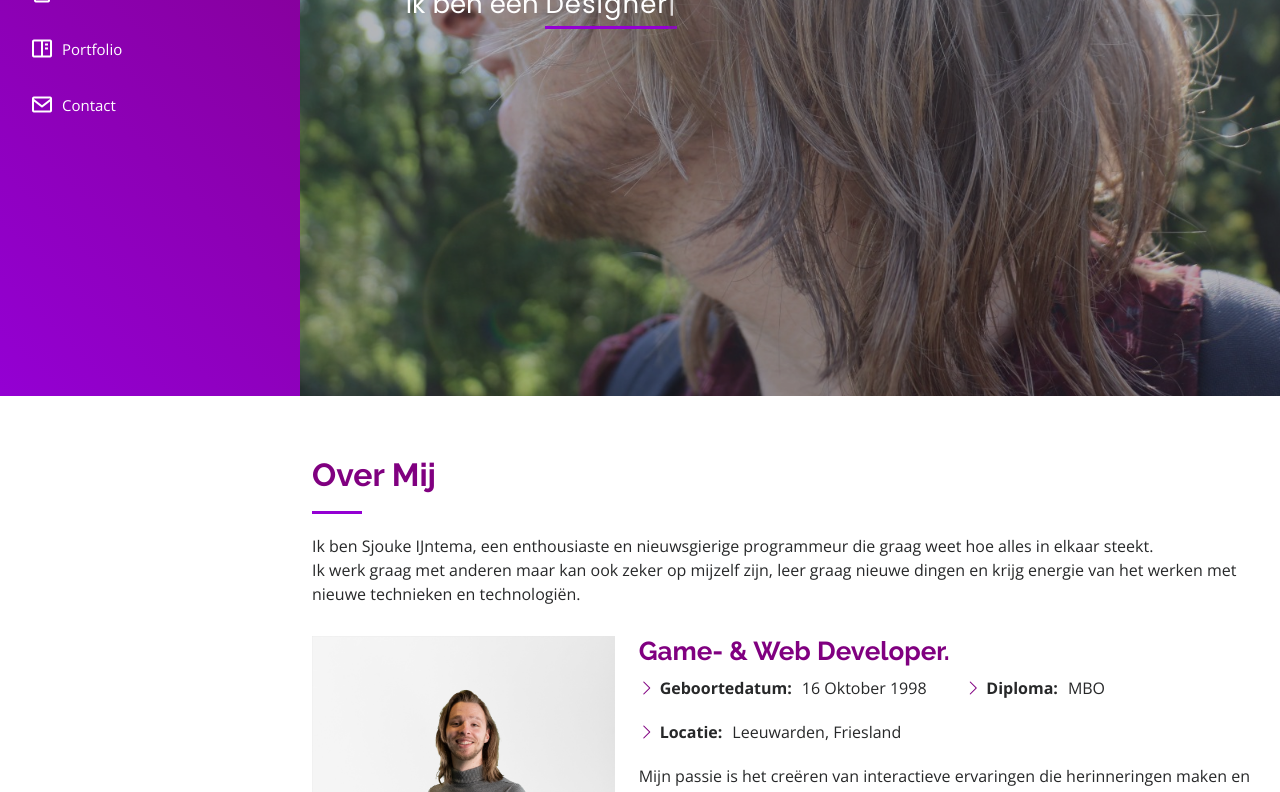
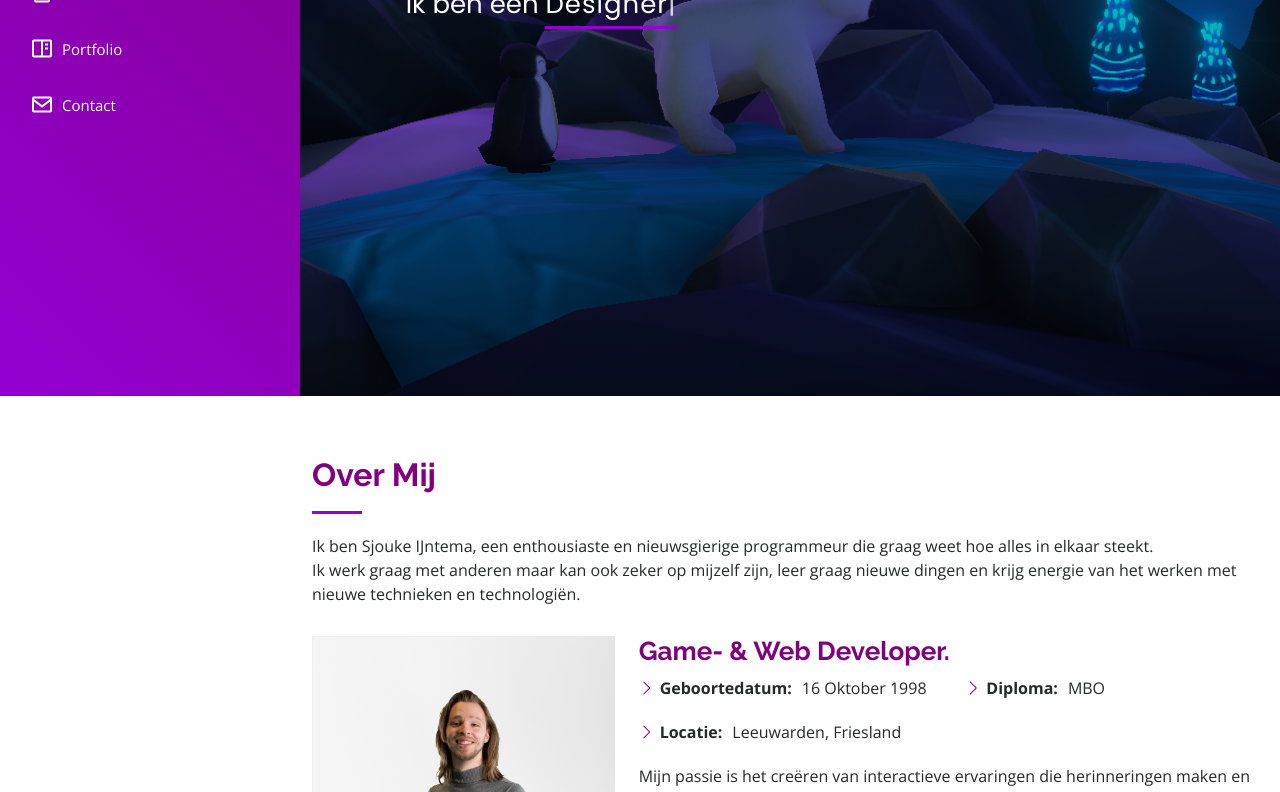
Before and after one commit to DevCas1/DevCas1.github.io, a website: page index.html in a window 1280 px wide. Shown: the part 404-1196 px from the top of the page. Drawn offline with nearby package versions, Linux system fonts and the light colour scheme; a script that the page names is missing.

Commit message:
Change hero background

```diff
--- a/assets/css/style.css
+++ b/assets/css/style.css
@@ -190,7 +190,7 @@ h1, h2, h3, h4, h5, h6 {
 #hero {
   width: 100%;
   height: 100vh;
-  background: url("../img/hero-bg.jpeg") top center;
+  background: url("../img/hero-bg.png") top center;
   background-size: cover;
 }
 #hero:before {
```
Also changed, not shown: assets/img/hero-bg.png (added).
